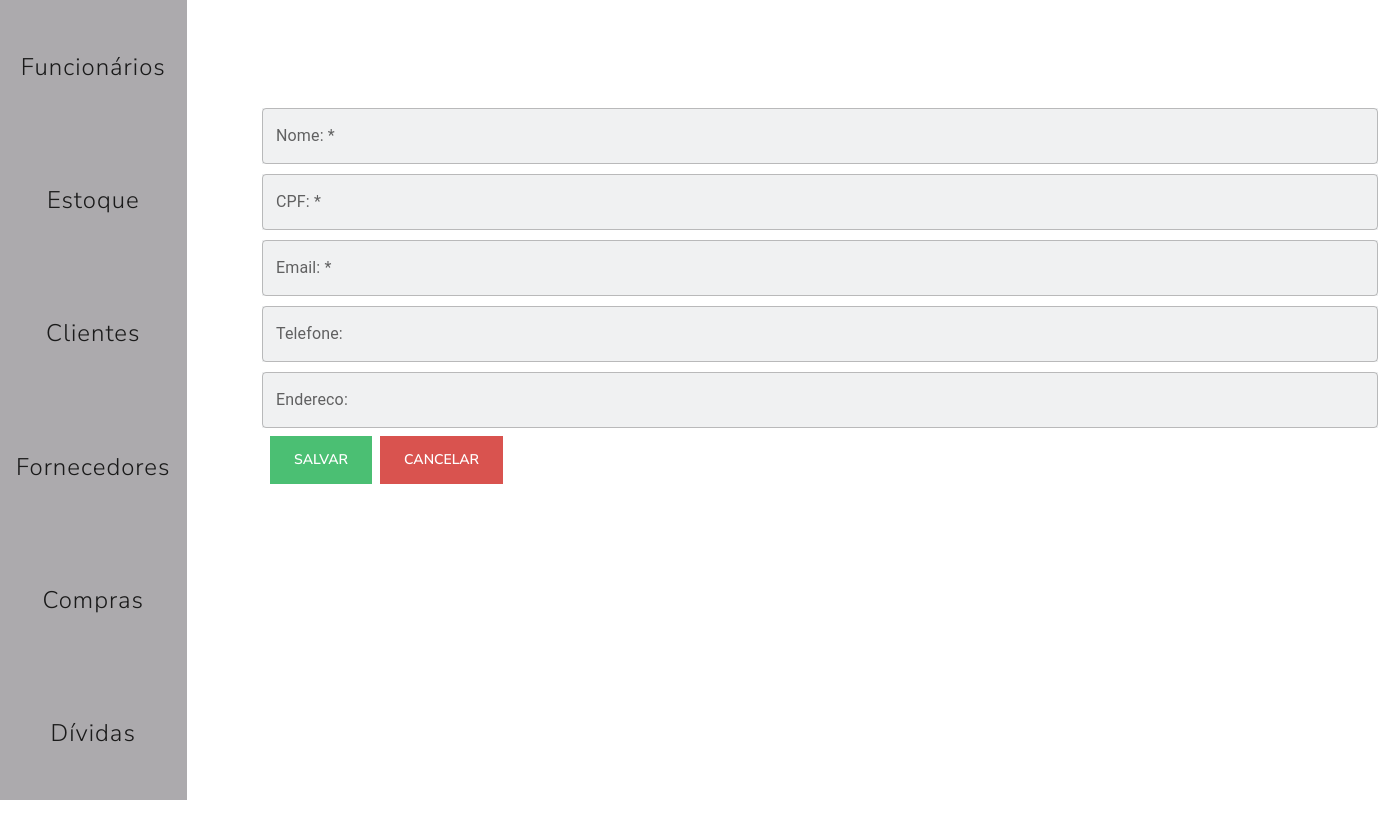
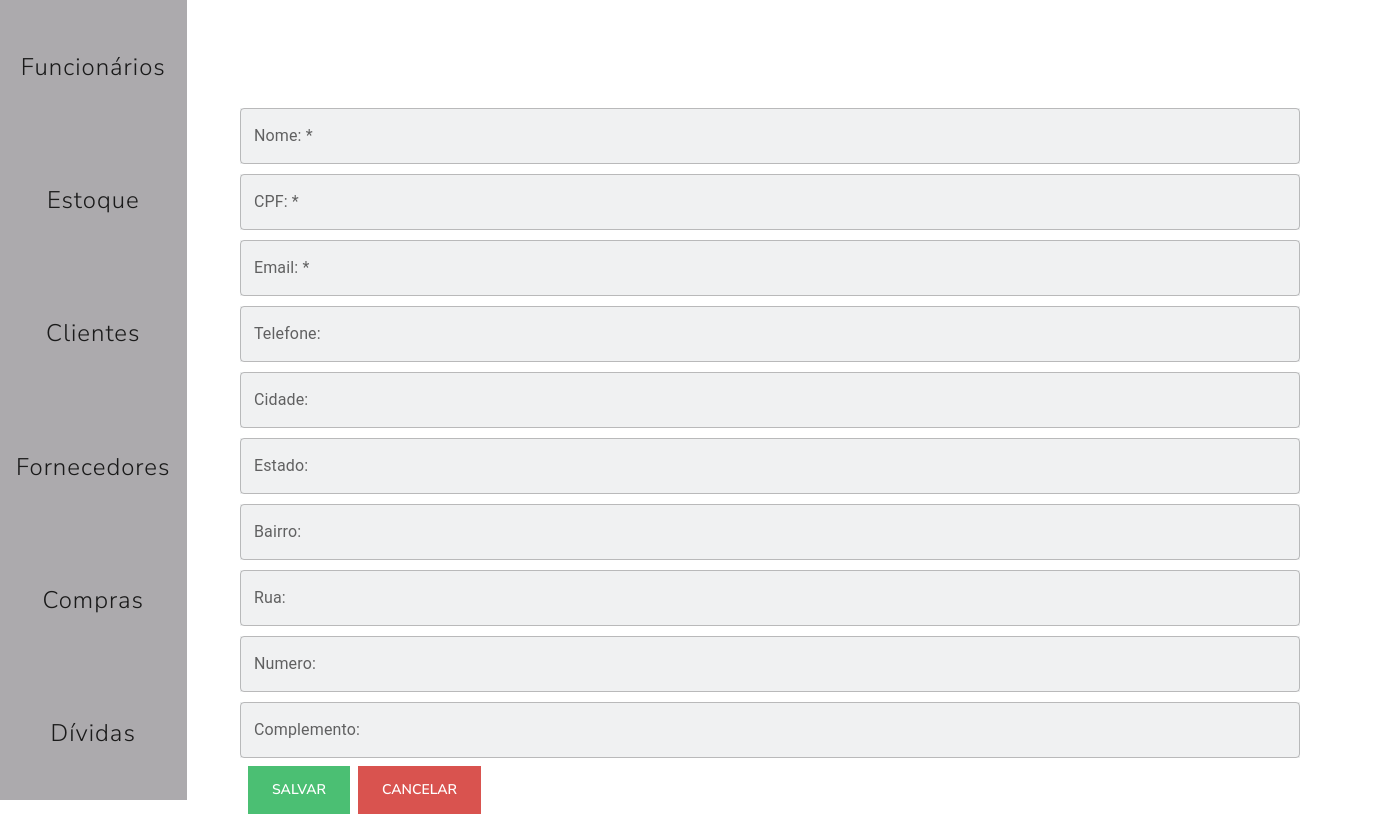
Before and after one commit to Jonathas-Quintao/agropecuaria-app, a React (Create React App) app: page /cadastrofuncionarios/1 in a window 1280 px wide. Shown: the whole page, 1378 px wide, since content can reach past the window. Before the commit the page ends 800 px from the top, so only its background shows below. Built offline with nearby package versions, Linux system fonts and the light colour scheme; no server answers.

Commit message:
Consertou o endereco

```diff
--- a/src/App.js
+++ b/src/App.js
@@ -1,6 +1,7 @@
 import React from "react";
 import "bootswatch/dist/lux/bootstrap.css"
 import NavBar from "./components/navbar";
+import toastr from "toastr";
 
 
 
--- a/src/views/CadastroCliente.js
+++ b/src/views/CadastroCliente.js
@@ -21,7 +21,12 @@ const CadastroClientes = () => {
     cpf: "",
     email: "",
     telefone: "",
-    endereco: "",
+    estado: "",
+    cidade: "",
+    bairro:"",
+    rua: "",
+    numero_residencial: "",
+    complemento: "",
   });
 
   const cancelar = () => {
@@ -30,7 +35,12 @@ const CadastroClientes = () => {
     cpf: "",
     email: "",
     telefone: "",
-    endereco: "",
+    estado: "",
+    cidade: "",
+    bairro:"",
+    rua: "",
+    numero_residencial: "",
+    complemento: "",
     })
   }
 
@@ -97,11 +107,57 @@ const CadastroClientes = () => {
                     className="form-control "
                   />
                   <TextField
-                    label="Endereco:"
-                    name="endereco"
-                    value={cliente.endereco}
+                    label="Cidade:"
+                    name="cidade"
+                    value={cliente.cidade}
                     onChange={(e) =>
-                      setCliente({ ...cliente, endereco: e.target.value })
+                      setCliente({ ...cliente, cidade: e.target.value })
+                    }
+                    className="form-control custom-text-field"
+                  />
+                  <TextField
+                    label="Estado:"
+                    name="estado"
+                    value={cliente.estado}
+                    onChange={(e) =>
+                      setCliente({ ...cliente, estado: e.target.value })
+                    }
+                    className="form-control custom-text-field"
+                  />
+                  <TextField
+                    label="Bairro:"
+                    name="bairro"
+                    value={cliente.bairro}
+                    onChange={(e) =>
+                      setCliente({ ...cliente, bairro: e.target.value })
+                    }
+                    className="form-control custom-text-field"
+                  />
+                  <TextField
+                    label="Rua:"
+                    name="rua"
+                    value={cliente.rua}
+                    onChange={(e) =>
+                      setCliente({ ...cliente, rua: e.target.value })
+                    }
+                    className="form-control custom-text-field"
+                  />
+
+                  <TextField
+                    label="Numero:"
+                    name="numero"
+                    value={cliente.numero_residencial}
+                    onChange={(e) =>
+                      setCliente({ ...cliente, numero_residencial: e.target.value })
+                    }
+                    className="form-control custom-text-field"
+                  />
+                  <TextField
+                    label="Complemento:"
+                    name="complemento"
+                    value={cliente.complemento}
+                    onChange={(e) =>
+                      setCliente({ ...cliente, complemento: e.target.value })
                     }
                     className="form-control custom-text-field"
                   />
--- a/src/views/CadastroFuncionario.js
+++ b/src/views/CadastroFuncionario.js
@@ -9,8 +9,6 @@ import { useNavigate, useParams } from "react-router-dom";
 import axios from "axios";
 
 const CadastroFuncionario = () => {
-
-
   const navigate = useNavigate();
 
   const { id } = useParams();
@@ -18,24 +16,32 @@ const CadastroFuncionario = () => {
   const baseURL = `${URL_BASE}/funcionario/${id}`;
 
   const [funcionario, setFuncionario] = useState({
-    nome: '',
+    nome: "",
     cpf: "",
     email: "",
     telefone: "",
-    endereco: "",
+    estado: "",
+    cidade: "",
+    bairro: "",
+    rua: "",
+    numero_residencial: "",
+    complemento: "",
   });
 
   const cancelar = () => {
     setFuncionario({
-      nome: '',
+      nome: "",
       cpf: "",
       email: "",
       telefone: "",
-      endereco: "",
-    })
-  }
-
-
+      estado: "",
+      cidade: "",
+      bairro: "",
+      rua: "",
+      numero_residencial: "",
+      complemento: "",
+    });
+  };
 
   useEffect(() => {
     if (id) {
@@ -60,8 +66,10 @@ const CadastroFuncionario = () => {
             <div className="col-lg-12">
               <div className="bs-component">
                 <div className="conteudoCadastro">
-
-                <Stack direction="column" className="cadastroFuncionarioStack">
+                  <Stack
+                    direction="column"
+                    className="cadastroFuncionarioStack"
+                  >
                     <TextField
                       label="Nome: *"
                       name="nome"
@@ -87,7 +95,10 @@ const CadastroFuncionario = () => {
                       name="email"
                       value={funcionario.email}
                       onChange={(e) =>
-                      setFuncionario({ ...funcionario, email: e.target.value })
+                        setFuncionario({
+                          ...funcionario,
+                          email: e.target.value,
+                        })
                       }
                       className="form-control "
                     />
@@ -104,14 +115,60 @@ const CadastroFuncionario = () => {
                       className="form-control "
                     />
                     <TextField
-                    label="Endereco:"
-                    name="endereco"
-                    value={funcionario.endereco}
+                      label="Cidade:"
+                      name="cidade"
+                      value={funcionario.cidade}
+                      onChange={(e) =>
+                        setFuncionario({ ...funcionario, cidade: e.target.value })
+                      }
+                      className="form-control custom-text-field"
+                    />
+                    <TextField
+                      label="Estado:"
+                      name="estado"
+                      value={funcionario.estado}
+                      onChange={(e) =>
+                        setFuncionario({ ...funcionario, estado: e.target.value })
+                      }
+                      className="form-control custom-text-field"
+                    />
+                    <TextField
+                      label="Bairro:"
+                      name="bairro"
+                      value={funcionario.bairro}
+                      onChange={(e) =>
+                        setFuncionario({ ...funcionario, bairro: e.target.value })
+                      }
+                      className="form-control custom-text-field"
+                    />
+                    <TextField
+                      label="Rua:"
+                      name="rua"
+                      value={funcionario.rua}
+                      onChange={(e) =>
+                        setFuncionario({ ...funcionario, rua: e.target.value })
+                      }
+                      className="form-control custom-text-field"
+                    />
+
+                    <TextField
+                      label="Numero:"
+                      name="numero"
+                      value={funcionario.numero_residencial}
                       onChange={(e) =>
                         setFuncionario({
                           ...funcionario,
-                        endereco: e.target.value,
+                          numero_residencial: e.target.value,
                         })
+                      }
+                      className="form-control custom-text-field"
+                    />
+                    <TextField
+                      label="Complemento:"
+                      name="complemento"
+                      value={funcionario.complemento}
+                      onChange={(e) =>
+                        setFuncionario({ ...funcionario, complemento: e.target.value })
                       }
                       className="form-control custom-text-field"
                     />
@@ -120,7 +177,11 @@ const CadastroFuncionario = () => {
                     <button type="button" className="btn btn-success">
                       SALVAR
                     </button>
-                  <button type="button" className="btn btn-danger"  onClick={() => cancelar()}>
+                    <button
+                      type="button"
+                      className="btn btn-danger"
+                      onClick={() => cancelar()}
+                    >
                       CANCELAR
                     </button>
                   </Stack>
--- a/src/views/ViewFuncionario.js
+++ b/src/views/ViewFuncionario.js
@@ -9,6 +9,7 @@ import EditIcon from "@mui/icons-material/Edit"
 import DeleteIcon from "@mui/icons-material/Delete"
 import {mensagemErro, mensagemSucesso} from "../components/toastr"
 import { useNavigate } from "react-router-dom";
+import toastr from "toastr";
 
 
 const Funcionario = () => {
@@ -39,7 +40,7 @@ const Funcionario = () => {
         headers: { 'Content-Type': 'application/json' },
       })
       .then(function (response) {
-        mensagemSucesso(`Professor excluído com sucesso!`);
+        mensagemSucesso(`Funcionario excluído com sucesso!`);
         setDados(
           dados.filter((dado) => {
             return dado.id !== id;
--- a/src/views/inicial.css
+++ b/src/views/inicial.css
@@ -5,12 +5,12 @@
 }
 .conteudo{
     width: 100%;
-    margin-left: 250px;
+    margin-left: 200px;
 
 }
 .conteudoCadastro{
     width: 100%;
-    margin-left: 250px;
+    margin-left: 200px;
     margin-top: 100px;
 
 }
--- a/src/views/stylesCadastro.css
+++ b/src/views/stylesCadastro.css
@@ -14,7 +14,7 @@
 
 }
 .rows{
-  width: 100%;
+  width: 95%;
 }
 
 .conteudoCadastro{
```
Lines whose indentation alone changed are shown as unchanged.
